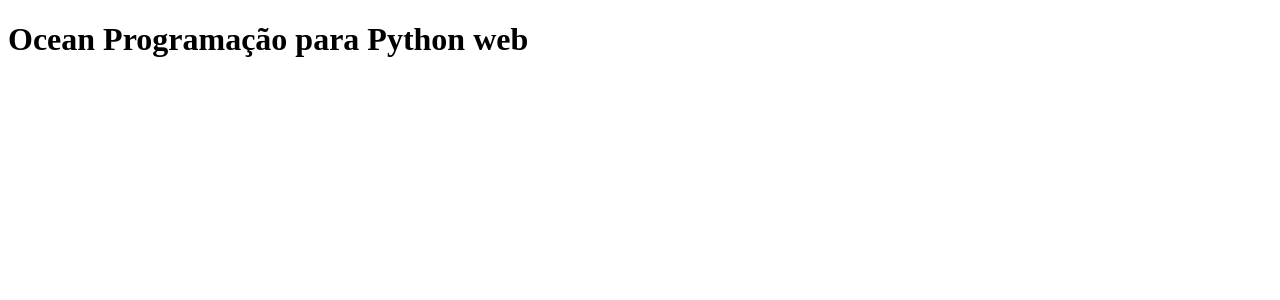
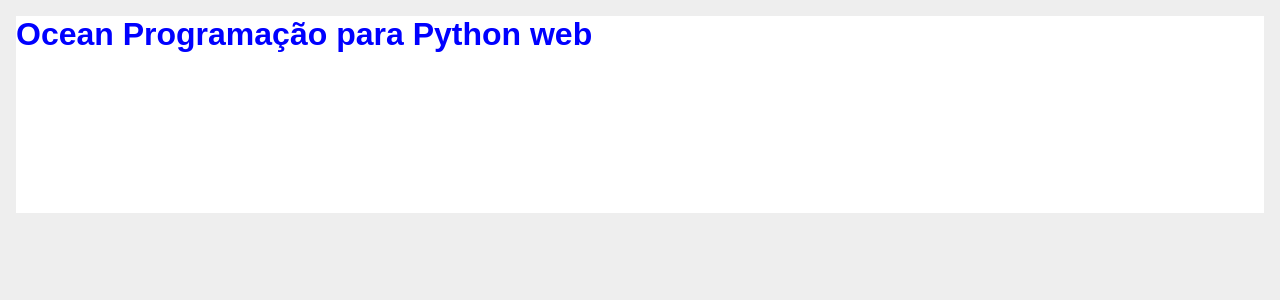
Before and after one commit to eniojb/blog, a Flask app: template templates/base.html in a window 1280 px wide. Shown: the top 300 px of the page. Run offline with Flask 2, Linux system fonts and the light colour scheme; the template is opened without the code that fills it, so the values that code supplies are empty.

Commit message:
Adicionado os css

```diff
--- a/app.py
+++ b/app.py
@@ -1,18 +1,33 @@
 from flask import Flask, render_template
+from datetime import datetime
 
 app = Flask("Hello")
 
+posts = [
+    {
+        "title": "Meu primeiro posts",
+        "body": "Esse post é o primeiro do blog",
+        "autor": "Danilo Souza Miguel",
+        "created": datetime(2022,8,17)
+
+    },
+    {
+        "title": "Meu segundo posts",
+        "body": "Esse post é o primeiro do blog",
+        "autor": "Danilo Souza Miguel",
+        "created": datetime(2022,8,17)
+
+    },
+    {
+        "title": "Meu terceiro posts",
+        "body": "Esse post é o primeiro do blog",
+        "autor": "Danilo Souza Miguel",
+        "created": datetime(2022,8,17)
+
+    }
+]
+
+
 @app.route("/")
-def hello():
-    return "Hello World"
-
-@app.route("/usuario")
-def usuario():
-    usuario = [1, "Danilo de Souza Miguel", "Professor"]
-    alunos =["Andre Guedes","Lucas Santos","Alicia Duarte","Raiane Carpline"]
-    return render_template("index.html", usuario = usuario, alunos = alunos)
-
-@app.route("/contatos")
-def contato():
-    nomeAula = "Aula python para Web"
-    return render_template("index.html", nome = nomeAula)
+def index():
+    return render_template("index.html", posts=posts)
--- /dev/null
+++ b/static/style.css
@@ -0,0 +1,35 @@
+html{
+    font-family: Arial, Helvetica, sans-serif;
+    padding: 1rem;
+    background: #eee;
+}
+
+body{
+    max-width: 960;
+    margin: 0 auto;
+    background: white;
+}
+
+h1{
+    font-family: sans-serif;
+    color:blue;
+    margin: 0 auto;
+}
+
+hr{
+    border: solid;
+    border-top: 1px solid lightgray;
+}
+
+.content{
+    padding: 0 5rem 10rem;
+}
+
+.post .about{
+    color: slategray;
+    font-style: italic;
+}
+
+.post .body{
+    white-space: pre-line;
+}
--- a/templates/base.html
+++ b/templates/base.html
@@ -1,8 +1,17 @@
 <!DOCTYPE html>
 <html>
-<title> Usuarios</title>
-    <h1>Ocean Programação para Python web</h1>
-    <section class="">
-        {% block content%} {% endblock %}
-    </section>
+    <head>
+        <title>Pagina de posts</title>
+        <link rel="stylesheet" href="/static/style.css">
+    </head>
+
+    <body>
+        <h1>Ocean Programação para Python web</h1>
+        <nav>
+        </nav>
+
+        <section class="content">
+            {% block content%} {% endblock %}
+        </section>
+    </body>
 </html>
```
Also changed, not shown: templates/index.html (+16 -19 lines).
